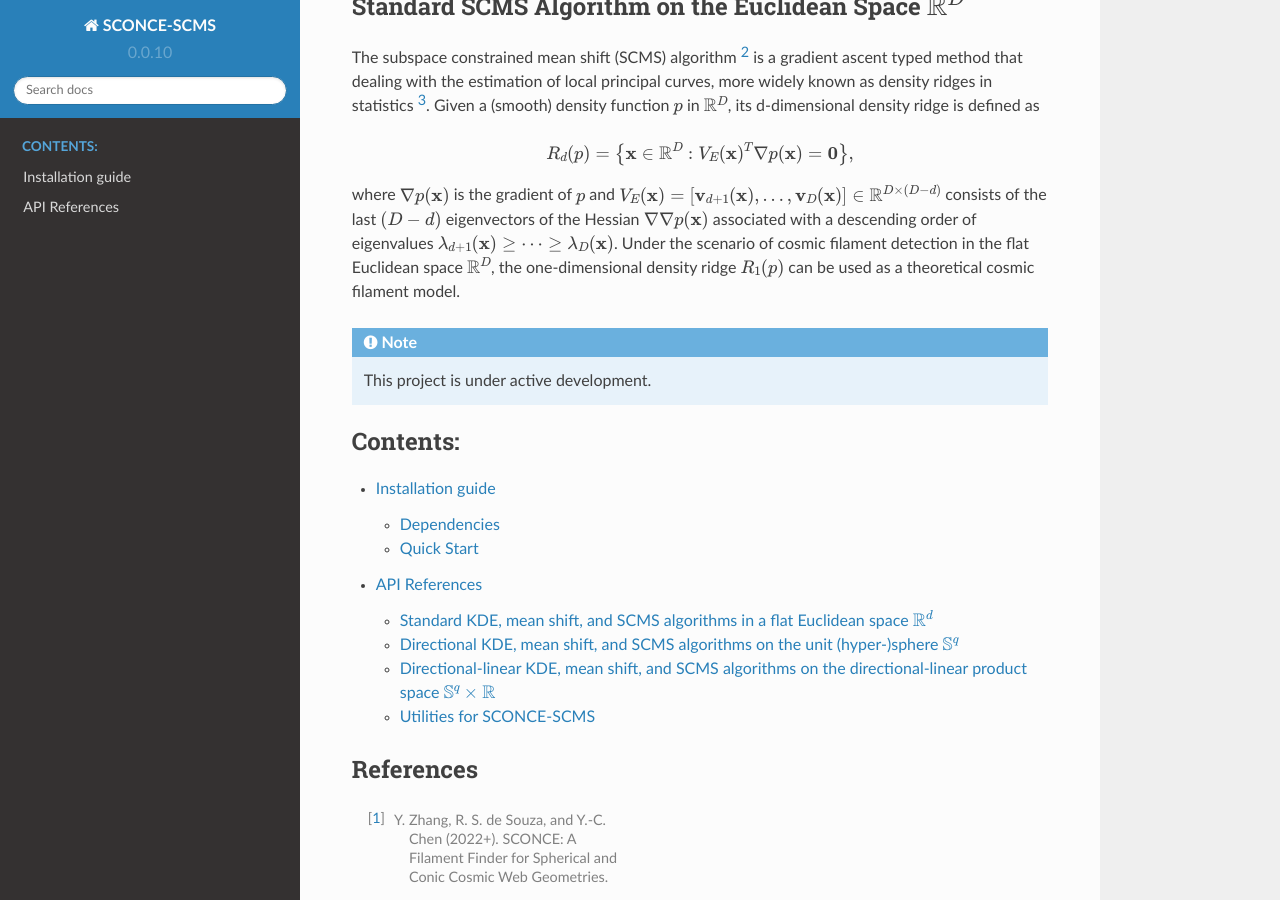
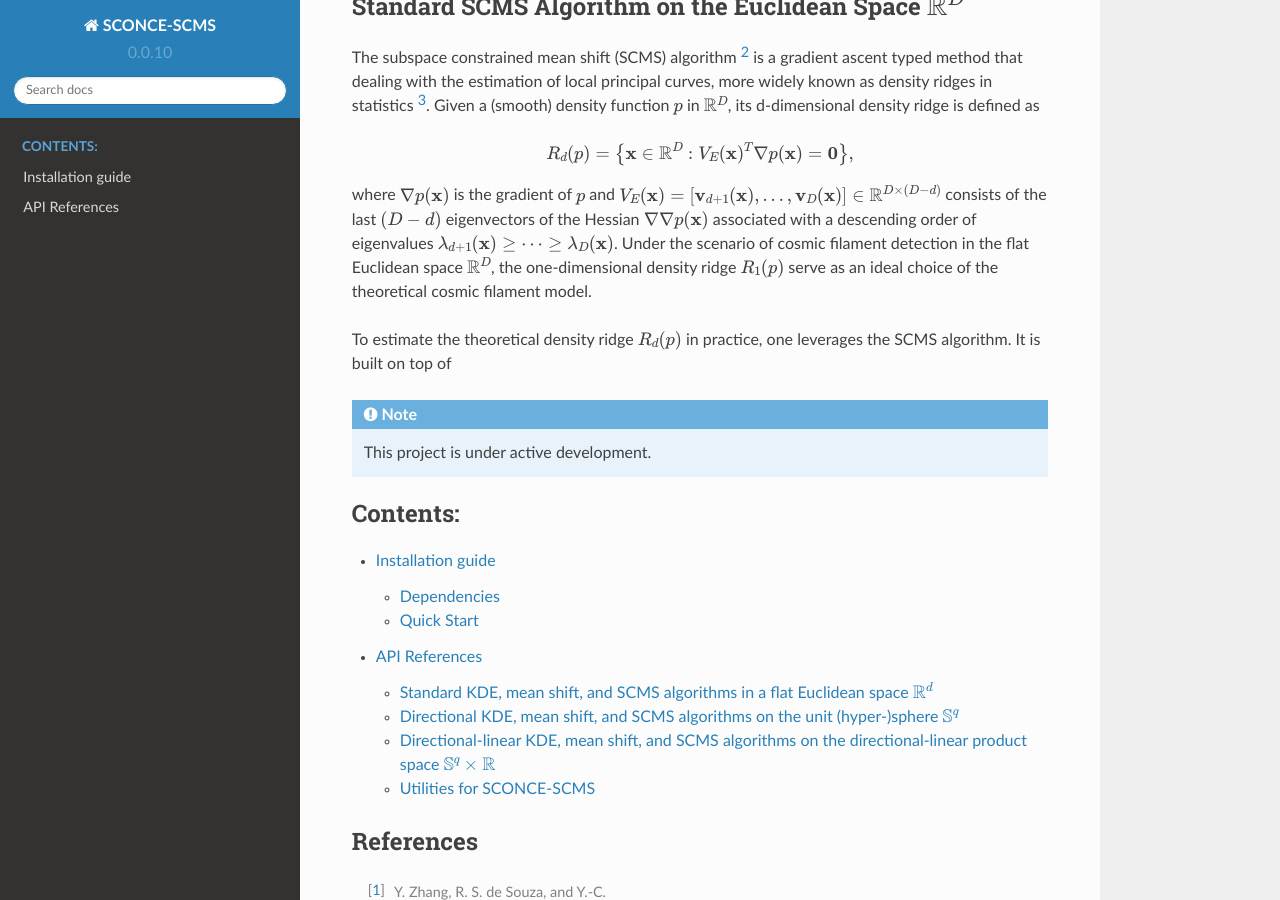
Before and after one commit to zhangyk8/sconce-scms, a Sphinx documentation site: the page built from docs/source/index.rst, in a window 1280 px wide and 900 px high, scrolled down 314 px. Built offline with Sphinx 7.4.7 and the Read the Docs theme 2.0.0, drawn with Linux system fonts in a browser that asks for light colours.

Commit message:
Update index.rst

```diff
--- a/docs/source/index.rst
+++ b/docs/source/index.rst
@@ -12,8 +12,9 @@ The subspace constrained mean shift (SCMS) algorithm [2]_ is a gradient ascent t
 
     R_d(p) = \left\{\mathbf{x} \in \mathbb{R}^D: V_E(\mathbf{x})^T \nabla p(\mathbf{x})=\mathbf{0} \right\},
 
-where :math:`\nabla p(\mathbf{x})` is the gradient of :math:`p` and :math:`V_E(\mathbf{x})=\left[\mathbf{v}_{d+1}(\mathbf{x}),..., \mathbf{v}_D(\mathbf{x})\right] \in \mathbb{R}^{D\times (D-d)}` consists of the last :math:`(D-d)` eigenvectors of the Hessian :math:`\nabla\nabla p(\mathbf{x})` associated with a descending order of eigenvalues :math:`\lambda_{d+1}(\mathbf{x}) \geq \cdots \geq \lambda_D(\mathbf{x})`. Under the scenario of cosmic filament detection in the flat Euclidean space :math:`\mathbb{R}^D`, the one-dimensional density ridge :math:`R_1(p)` can be used as a theoretical cosmic filament model.
+where :math:`\nabla p(\mathbf{x})` is the gradient of :math:`p` and :math:`V_E(\mathbf{x})=\left[\mathbf{v}_{d+1}(\mathbf{x}),..., \mathbf{v}_D(\mathbf{x})\right] \in \mathbb{R}^{D\times (D-d)}` consists of the last :math:`(D-d)` eigenvectors of the Hessian :math:`\nabla\nabla p(\mathbf{x})` associated with a descending order of eigenvalues :math:`\lambda_{d+1}(\mathbf{x}) \geq \cdots \geq \lambda_D(\mathbf{x})`. Under the scenario of cosmic filament detection in the flat Euclidean space :math:`\mathbb{R}^D`, the one-dimensional density ridge :math:`R_1(p)` serve as an ideal choice of the theoretical cosmic filament model.
 
+To estimate the theoretical density ridge :math:`R_d(p)` in practice, one leverages the SCMS algorithm. It is built on top of
 
 
 
```
